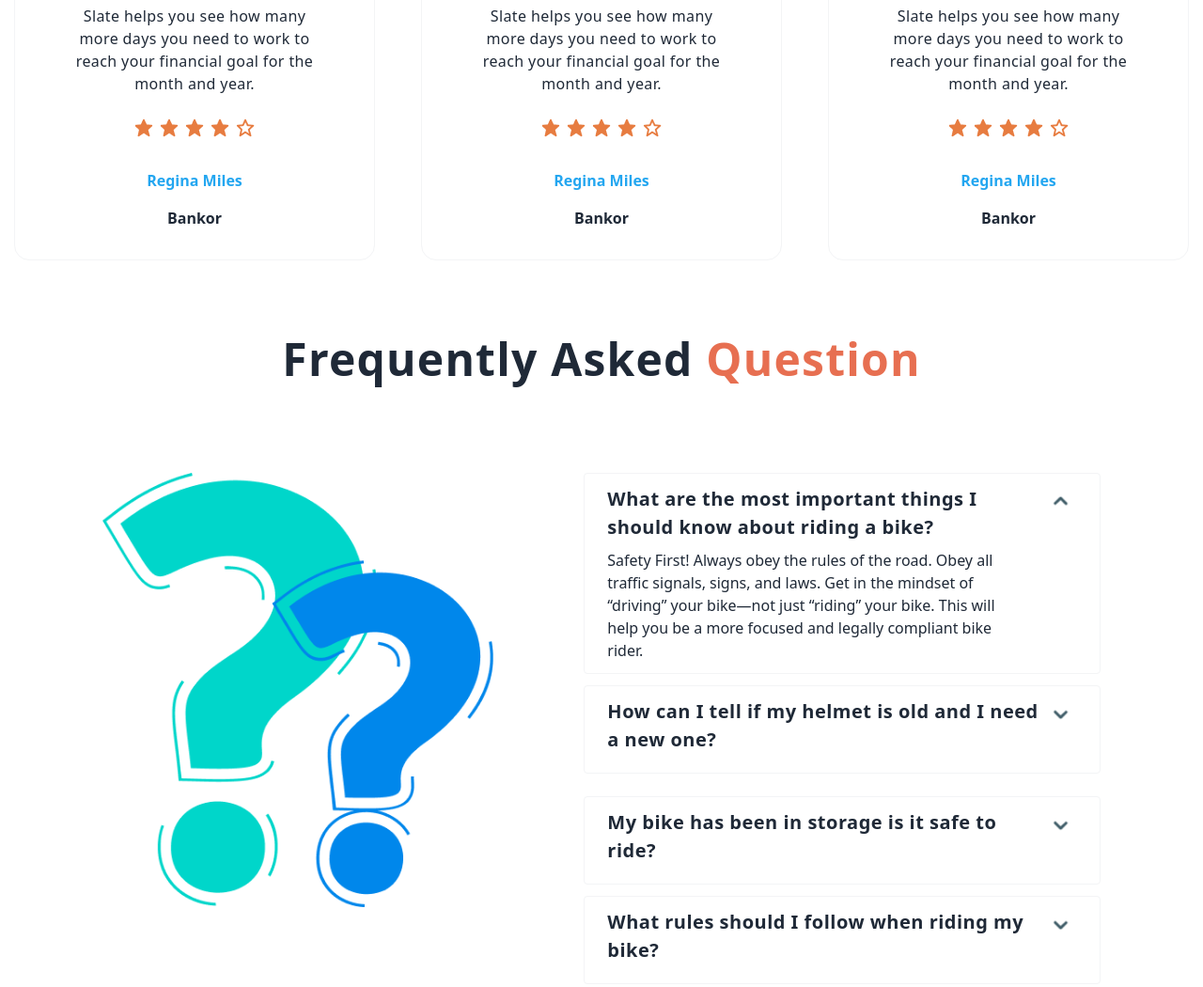
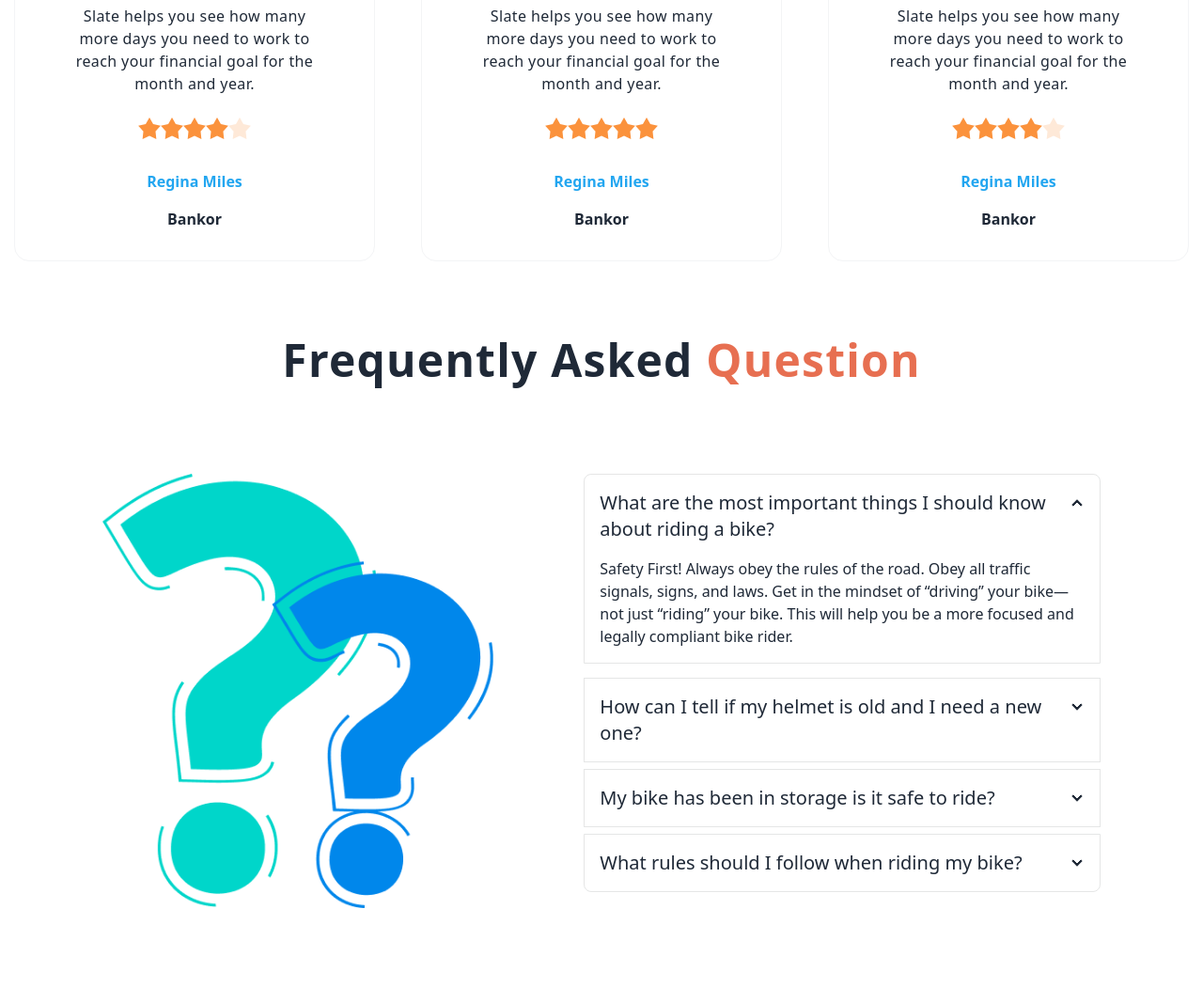
Before and after one commit to manifestus74/Bike-Dekho-3, a plain HTML site: page index.html in a window 1280 px wide. Shown: the part 2420-3470 px from the top of the page at 94% size. Drawn offline with nearby package versions, Linux system fonts and the light colour scheme.

Commit message:
6th commit

```diff
--- a/index.html
+++ b/index.html
@@ -268,7 +268,13 @@
               <p class="font-thin text-[16px] px-8 tracking-wide">
                 Slate helps you see how many more days you need to work to reach your financial goal for the month and year.</p>
               <div class="card-actions m-auto my-4">
-                <img src="images/icons/stars.png" alt="">
+                <div class="rating">
+                  <input type="radio" name="rating-4" class="mask mask-star-2 bg-orange-400" />
+                  <input type="radio" name="rating-4" class="mask mask-star-2 bg-orange-400" />
+                  <input type="radio" name="rating-4" class="mask mask-star-2 bg-orange-400" />
+                  <input type="radio" name="rating-4" class="mask mask-star-2 bg-orange-400" checked/>
+                  <input type="radio" name="rating-4" class="mask mask-star-2 bg-orange-400" />
+                </div>
               </div>
               <h3 class="my-2 font-bold text-[#23A6F0]">Regina Miles</h3>
               <p class="font-bold">Bankor</p>
@@ -285,7 +291,14 @@
               <p class="font-thin text-[16px] px-8 tracking-wide">
                 Slate helps you see how many more days you need to work to reach your financial goal for the month and year.</p>
               <div class="card-actions m-auto my-4">
-                <img src="images/icons/stars.png" alt="">
+                <div class="rating">
+                  <input type="radio" name="rating-2" class="mask mask-star-2 bg-orange-400" />
+                  <input type="radio" name="rating-2" class="mask mask-star-2 bg-orange-400" />
+                  <input type="radio" name="rating-2" class="mask mask-star-2 bg-orange-400" />
+                  <input type="radio" name="rating-2" class="mask mask-star-2 bg-orange-400" checked/>
+                  <input type="radio" name="rating-2" class="mask mask-star-2 bg-orange-400" />
+                </div>
+
               </div>
               <h3 class="my-2 font-bold text-[#23A6F0]">Regina Miles</h3>
               <p class="font-bold">Bankor</p>
@@ -301,7 +314,13 @@
               <p class="font-thin text-[16px] px-8 tracking-wide">
                 Slate helps you see how many more days you need to work to reach your financial goal for the month and year.</p>
               <div class="card-actions m-auto my-4">
-                <img src="images/icons/stars.png" alt="">
+                <div class="rating">
+                  <input type="radio" name="rating-2" class="mask mask-star-2 bg-orange-400" />
+                  <input type="radio" name="rating-2" class="mask mask-star-2 bg-orange-400" />
+                  <input type="radio" name="rating-2" class="mask mask-star-2 bg-orange-400" />
+                  <input type="radio" name="rating-2" class="mask mask-star-2 bg-orange-400" checked/>
+                  <input type="radio" name="rating-2" class="mask mask-star-2 bg-orange-400" />
+                </div>
               </div>
               <h3 class="my-2 font-bold text-[#23A6F0]">Regina Miles</h3>
               <p class="font-bold">Bankor</p>
@@ -324,6 +343,46 @@
 
           </div>
 
+          <div class="join join-vertical w-full max-w-[550px]">
+            <div class="collapse collapse-arrow join-item border border-base-300 mb-4">
+              <input type="radio" name="my-accordion-4" checked="checked" />
+              <div class="collapse-title text-xl font-medium">
+                What are the most important things I should know about riding a bike?
+              </div>
+              <div class="collapse-content">
+                <p>Safety First! Always obey the rules of the road. Obey all traffic signals, signs, and laws. Get in the mindset of “driving” your bike—not just “riding” your bike. This will help you be a more focused and legally compliant bike rider. </p>
+              </div>
+            </div>
+            <div class="collapse collapse-arrow join-item border border-base-300 mb-2">
+              <input type="radio" name="my-accordion-4" />
+              <div class="collapse-title text-xl font-medium">
+                How can I tell if my helmet is old and I need a new one?
+              </div>
+              <div class="collapse-content">
+                <p>Just go to our website and see our offer for helmet. Good luck!</p>
+              </div>
+            </div>
+            <div class="collapse collapse-arrow join-item border border-base-300 mb-2">
+              <input type="radio" name="my-accordion-4" />
+              <div class="collapse-title text-xl font-medium">
+                My bike has been in storage is it safe to ride?
+              </div>
+              <div class="collapse-content">
+                <p>Yes but you have to check if the chain is lubricated and if the wheels are sufficiently inflated. </p>
+              </div>
+            </div>
+            <div class="collapse collapse-arrow join-item border border-base-300">
+              <input type="radio" name="my-accordion-4" />
+              <div class="collapse-title text-xl font-medium">
+                What rules should I follow when riding my bike?
+              </div>
+              <div class="collapse-content">
+                <p>Just keep the distance, don't do stunts and respect the traffic rules. Enjoy your ride! </p>
+              </div>
+            </div>
+          </div>
+
+          <!--
           <div class="container-text-box w-full max-w-[550px]">
 
             <div class="text-up-box border-[1px] border-gray-100 rounded px-6 py-3 mb-3">
@@ -367,7 +426,7 @@
 
             </div>
 
-          </div>
+          </div> -->
         </div>
       </div>
     </section>
```
